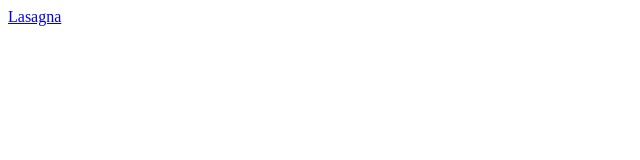
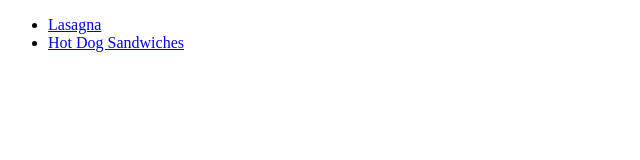
Before and after one commit to mvanglahn/odin-recipes, a plain HTML site: page index.html in a window 1280 px wide. Shown: the whole page, without its empty margins (0-640 px from the left). Drawn offline with Linux system fonts and the light colour scheme.

Commit message:
Add hotdog link on index

```diff
--- a/index.html
+++ b/index.html
@@ -7,6 +7,10 @@
     <title>Document</title>
 </head>
 <body>
-    <a href="recipes/lasagna.html">Lasagna</a>
+    <ul>
+        <li><a href="recipes/lasagna.html">Lasagna</a></li>
+        <li><a href="recipes/hotdog.html">Hot Dog Sandwiches</a></li>
+    </ul>
+
 </body>
 </html>
```
